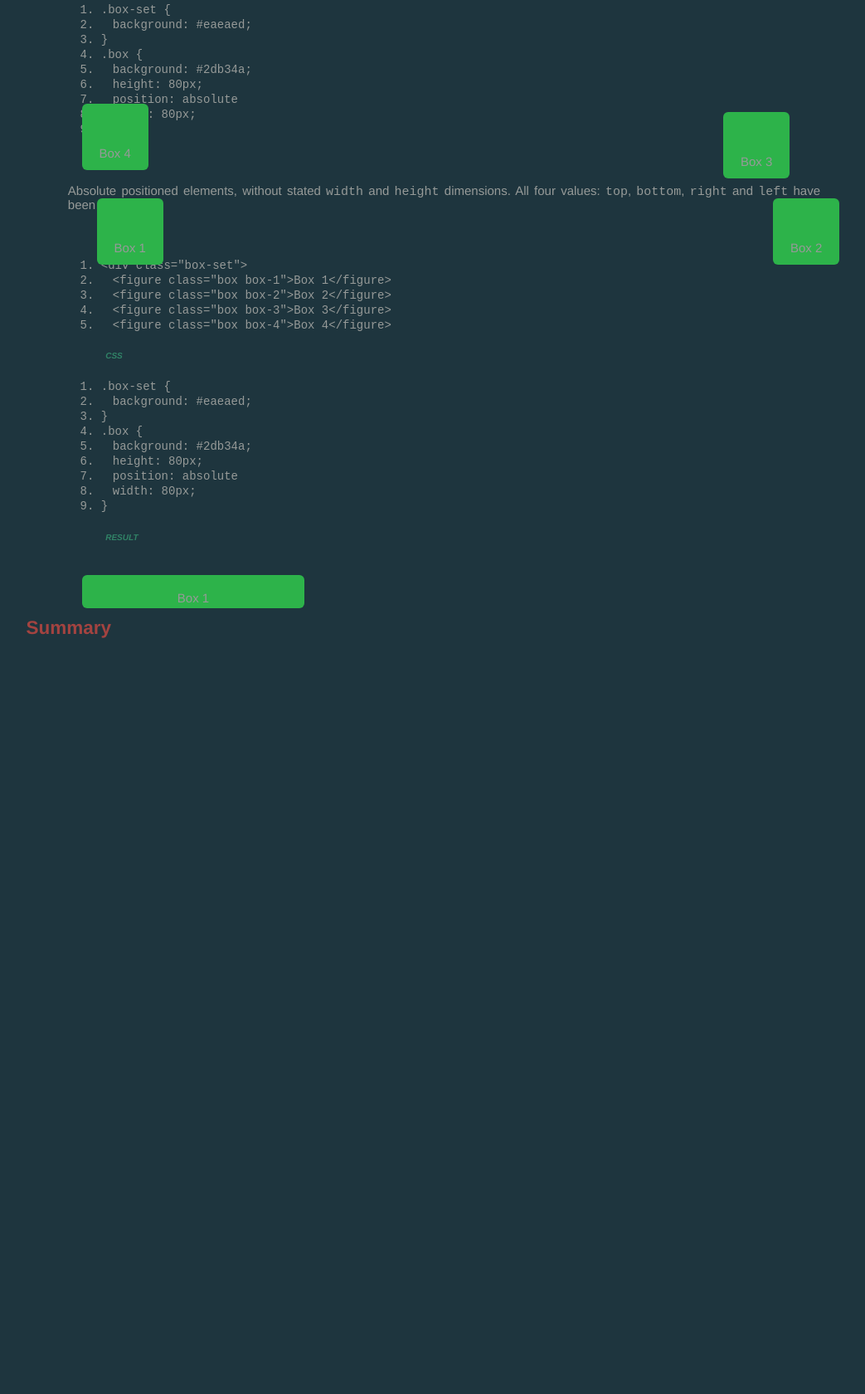
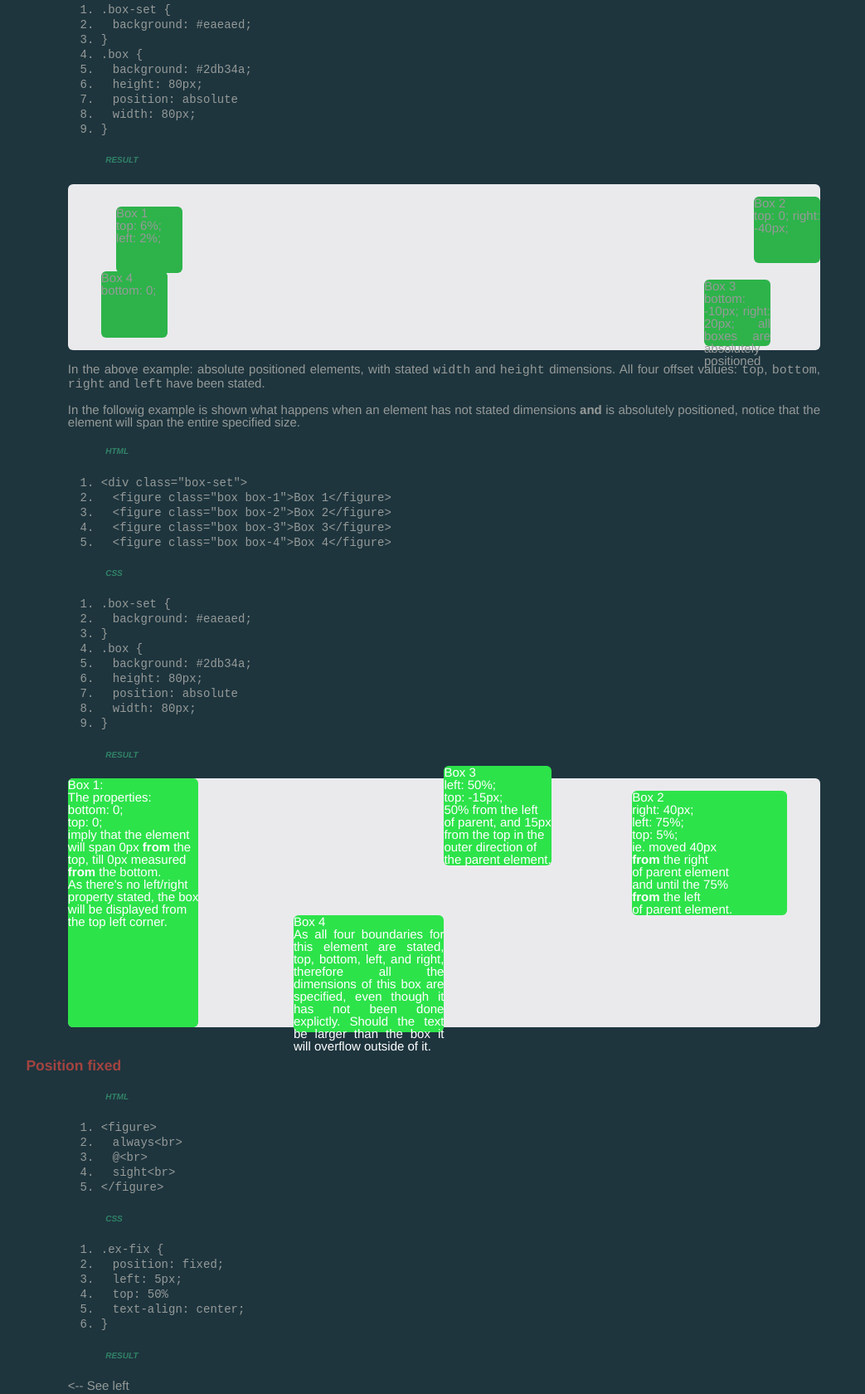
Before and after one commit to atzzom/bucket-notes, a plain HTML site: page HTML 201 - 02 - detailed positioning.html in a window 1280 px wide. Shown: the part 6130-7810 px from the top of the page at 83% size, without its empty margins (155-1198 px from the left). Before the commit the page ends 7000 px from the top, so only its background shows below. Drawn offline with Linux system fonts and the light colour scheme.

Commit message:
Starting with this file, specifically from the Fixed Position CSS property the approach to build the document has change to a more concise document focued on showing working examples and brief explanations rather than a summary of what is explained in the course tutorial.

```diff
--- a/HTML 201 - 02 - detailed positioning.html
+++ b/HTML 201 - 02 - detailed positioning.html
@@ -336,13 +336,31 @@
           <h6>Result</h6>
 
             <div class="box-set-06">
-              <figure class="box box-1">Box 1</figure>
-              <figure class="box box-2">Box 2</figure>
-              <figure class="box box-3">Box 3</figure>
-              <figure class="box box-4">Box 4</figure>
+              <figure class="box-abs box-1">
+								Box 1<br>
+								top: 6%;<br>
+								left: 2%;
+							</figure>
+              <figure class="box-abs box-2">
+								Box 2<br>
+								top: 0;
+								right: -40px;
+							</figure>
+              <figure class="box-abs box-3">
+								Box 3<br>
+								bottom: -10px;
+								right: 20px;
+								all boxes are absolutely positioned
+							</figure>
+              <figure class="box-abs box-4">
+								Box 4<br>
+								bottom: 0;
+							</figure>
             </div>
 
-          <p>Absolute positioned elements, without stated <code>width</code> and <code>height</code> dimensions. All four values: <code>top</code>, <code>bottom</code>, <code>right</code> and <code>left</code> have been stated.</p>
+          <p>In the above example: absolute positioned elements, with stated <code>width</code> and <code>height</code> dimensions. All four offset values: <code>top</code>, <code>bottom</code>, <code>right</code> and <code>left</code> have been stated.</p>
+
+					<p>In the followig example is shown what happens when an element has not stated dimensions <b>and</b> is absolutely positioned, notice that the element will span the entire specified size.</p>
 
           <h6>HTML</h6>
 
@@ -371,12 +389,77 @@
           <h6>Result</h6>
 
             <div class="box-set-07">
-              <figure class="box box-1">Box 1</figure>
-              <!-- <figure class="box box-2">Box 2</figure>
-              <figure class="box box-3">Box 3</figure>
-              <figure class="box box-4">Box 4</figure> -->
+              <figure class="box-nodim box-1">
+								Box 1:<br>
+								The properties:<br>
+								bottom: 0;<br>
+								top: 0;<br>
+								imply that the element<br>
+								will span 0px <b>from</b> the<br>
+								top, till 0px measured<br>
+								<b>from</b> the bottom.<br>
+								As there's no left/right<br>
+								property stated, the box<br>
+								will be displayed from<br>
+								the top left corner.
+							</figure>
+              <figure class="box-nodim box-2">
+								Box 2<br>
+								right: 40px;<br>
+								left: 75%;<br>
+								top: 5%;<br>
+								ie. moved 40px<br>
+								<b>from</b> the right<br>
+								of parent element<br>
+								and until the 75%<br>
+								<b>from</b> the left<br>
+								of parent element.
+							</figure>
+              <figure class="box-nodim box-3">
+								Box 3<br>
+								left: 50%;<br>
+								top: -15px;<br>
+								50% from the left<br>
+								of parent, and 15px<br>
+								from the top in the<br>
+								outer direction of<br>
+								the parent element.
+							</figure>
+              <figure class="box-nodim box-4">
+								Box 4<br>
+								As all four boundaries for this element are stated, top, bottom, left, and right, therefore all the dimensions of this box are specified, even though it has not been done explictly. Should the text be larger than the box it will overflow outside of it.
+							</figure>
             </div>
         </div>
+
+			<h3>Position fixed</h3>
+
+				<div class="exempli">
+					<h6>HTML</h6>
+					<ol class="code-sample">
+						<li>&lt;figure&gt;</li>
+							<li>&emsp;always&lt;br&gt;</li>
+							<li>&emsp;@&lt;br&gt;</li>
+							<li>&emsp;sight&lt;br&gt;</li>
+						<li>&lt;/figure&gt;</li>
+					</ol>
+					<h6>CSS</h6>
+					<ol class="code-sample">
+						<li>.ex-fix {</li>
+							<li>&emsp;position: fixed;</li>
+							<li>&emsp;left: 5px;</li>
+							<li>&emsp;top: 50%</li>
+							<li>&emsp;text-align: center;</li>
+						<li>}</li>
+					</ol>
+					<h6>Result</h6>
+					<p>&lt;-- See left</p>
+					<figure class="ex-fix">
+						always<br>
+						@<br>
+						sight
+					</figure>
+				</div>
 
     <footer>
       <h2 id="summary">Summary</h2>
--- a/line-one.css
+++ b/line-one.css
@@ -266,6 +266,8 @@
 
         /* HTML201 - 02 detailed positioning */
 
+					/* --- Example: floats ---*/
+
 						.box-set,
 						.box {
 							border-radius: 6px;
@@ -282,12 +284,15 @@
 							width: 29.615861214%;
 						}
 
+					/* --- Example ---*/
+
 	          .box-set-01 {
             	background: #eaeaed;
             	border-radius: 6px;
             	overflow: auto;
           	}
 
+					/* --- Example ---*/
 						.box-set-02 {
 							background: #eaeaed;
 							border-radius: 6px;
@@ -300,6 +305,8 @@
 							position: relative;
 							top: 20px;
 						}
+
+					/* --- Example ---*/
 
 						.box-set-03:before,
 						.box-set-03:after {
@@ -322,6 +329,8 @@
 							top: 20px;
 						}
 
+					/* --- Example ---*/
+
 						.box-set-04 {
 							background: #eaeaed;
 						}
@@ -334,6 +343,8 @@
 							padding: 0;
 							width: 80px;
 						}
+
+					/* --- Example ---*/
 
 						.box-set-05 {
 
@@ -354,48 +365,98 @@
 							right: 20px;
 						}
 
-          div.box-set-06 {
+					/* --- Example ---*/
+
+						.box-set-06 {
+							background: #eaeaed;
+							border-radius: 6px;
+							height: 200px;
 							position: relative;
 						}
-          .box-set-06 .box {
+					/* The following clear float is necessary to prevent the <div> from collapse due to its child elements have been floated */
+						div.box-set-06:before,
+						div.box-set-06:after {
+							content: "";
+							display: table;
+						}
+						div.box-set-06:after {
+							clear: both;
+						}
+						div.box-set-06 {
+							*zoom: 1;
+						}
+						.box-abs {
+							background: #2db34a;
+							border-radius: 6px;
 							height: 80px;
-            float: none;
-            line-height: 80px;
 							position: absolute;
 							width: 80px;
 						}
-          .box-set-06 .box-1 {
+						.box-abs.box-1 {
+						/* This selector indicates elements classified as "box-abs" and "box-1" */
 							top: 6%;
 							left: 2%;
 						}
-          .box-set-06 .box-2 {
+						.box-abs.box-2 {
+						/* This selector indicates elements classified as "box-abs" and "box-2" */
 							top: 0;
 							right: -40px;
 						}
-          .box-set-06 .box-3 {
+						.box-abs.box-3 {
+						/* This selector indicates elements classified as "box-abs" and "box-3" */
 							bottom: -10px;
 							right: 20px;
 						}
-          .box-set-06 .box-4 {
+						.box-abs.box-4 {
+						/* This selector indicates elements classified as "box-abs" and "box-4" */
 							bottom: 0;
 						}
 
+					/* --- Example ---*/
+
 							div.box-set-07 {
+								background: #eaeaed;
+								border-radius: 6px;
+								height: 300px;
+								margin: 0;
+								padding: 0;
 								position: relative;
 							}
-          .box-set-07 .box {
-            float: none;
+							.box-nodim {
+								background: #2de34a;
+								border-radius: 6px;
+								color: white;
+								margin: 0;
+								padding: 0;
 								position: absolute;
 							}
-          .box-set-07 .box-1 {
-            bottom: 0px;
-            top: 0px;
+							.box-nodim.box-1 {
+								bottom: 0;
+								top: 0;
 							}
-          .box-set-07 .box-2 {
+							.box-nodim.box-2 {
+								left: 75%;
+								right: 40px;
+								top: 5%;
 							}
-          .box-set-07 .box-3 {
+							.box-nodim.box-3 {
+								top: -15px;
+								left: 50%;
 							}
-          .box-set-07 .box-4 {
+							.box-nodim.box-4 {
+								bottom: -2%;
+								top: 55%;
+								left: 30%;
+								right: 50%;
+							}
+
+					/* --- Example fixed position --- */
+
+						.ex-fix {
+							position: fixed;
+							left: 5px;
+							top: 50%;
+							text-align: center;
 						}
 
         /* HTML 201 - 03 - advanced selectors */
@@ -430,10 +491,11 @@
 								/* This rule set is introduced to prevent excessive top padding from being displayed above the h2 headers, creating the illusion they might be real dcoument headers. */
 								padding-top: 1em;
 								font-size: 18px;
+							}
 
           /* ---Shay Howe's demo about sibling selectors--- */
 
-						li {
+						ul li {
 							/* This rule set will define the typefaces to be used in the unordered list */
               font: 23px/24px "Open Sans", "HelveticaNeue-Light", "Helvetica Neue Light", "Helvetica Neue", Helvetica, Arial, "Lucida Grande", sans-serif;
             }
```
Lines whose indentation alone changed are shown as unchanged.
